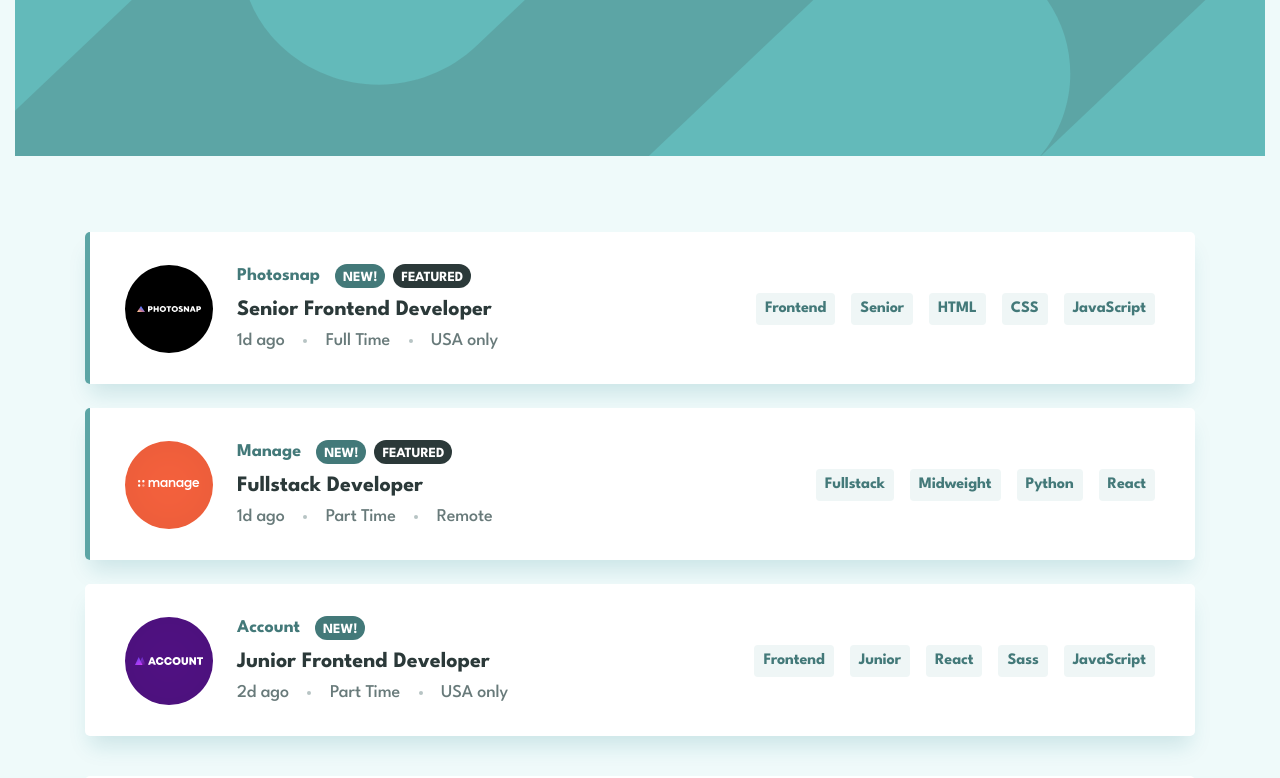
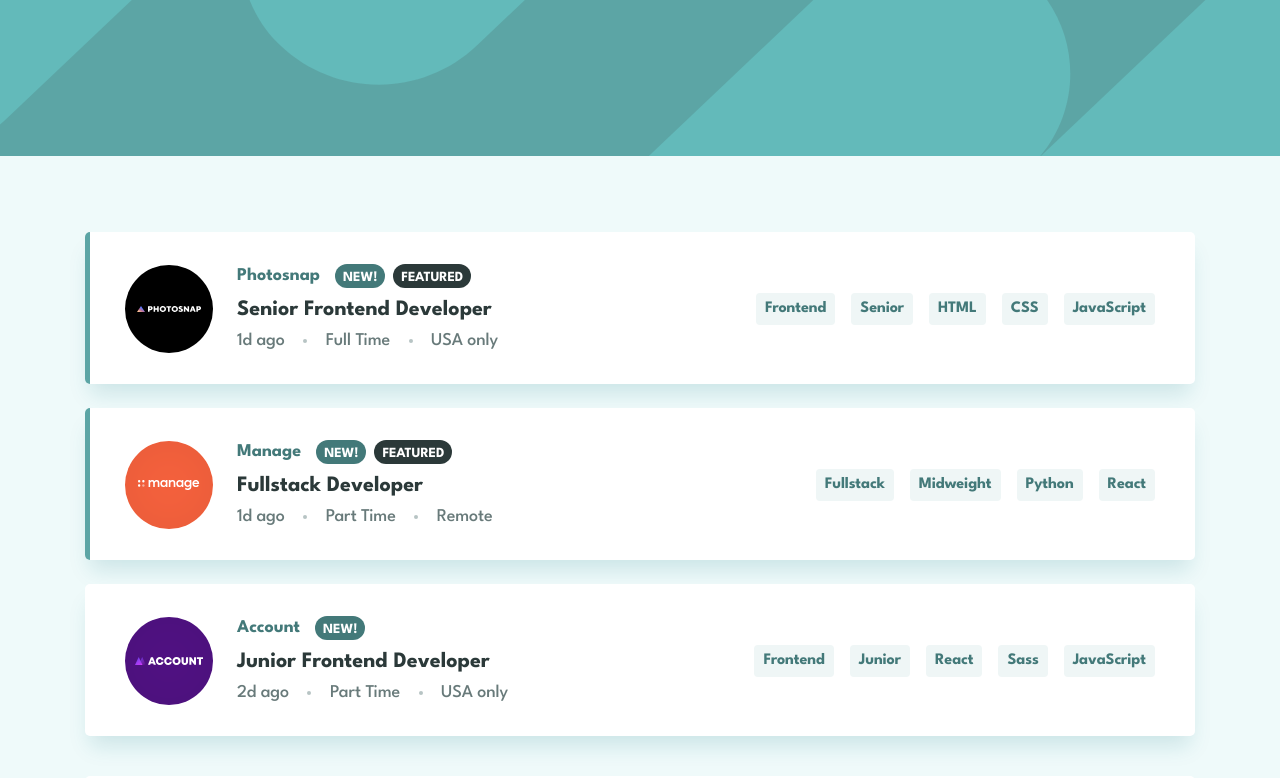
Before and after one commit to MrBlackvanta/job-listings-with-filtering, a Next.js app: page / in a window 1280 px wide. Shown: the top 778 px of the page. Built offline with nearby package versions, Linux system fonts and the light colour scheme.

Commit message:
feat: add README and screenshot, update scrollbar handling in CSS

```diff
--- a/src/app/globals.css
+++ b/src/app/globals.css
@@ -43,7 +43,7 @@
 
 @layer base {
   html {
-    scrollbar-gutter: stable both-edges;
+    overflow-y: scroll;
   }
 
   body {
```
Also changed, not shown: screenshot.webp (added), 1 other file (tests, documents, lock files or other folders).
